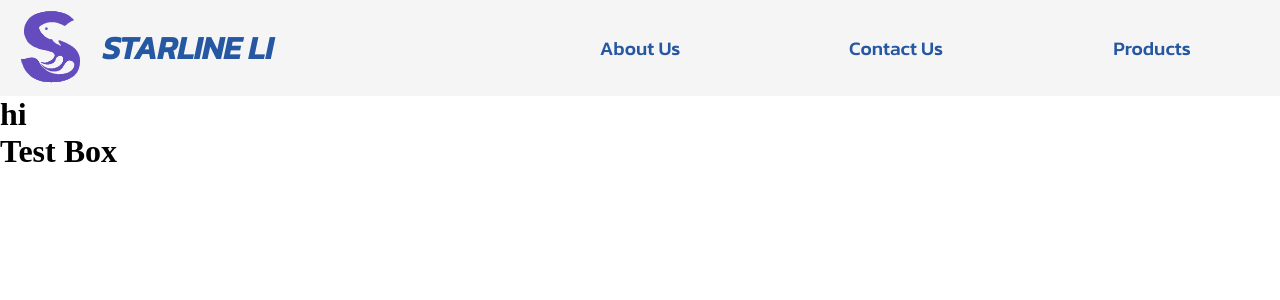
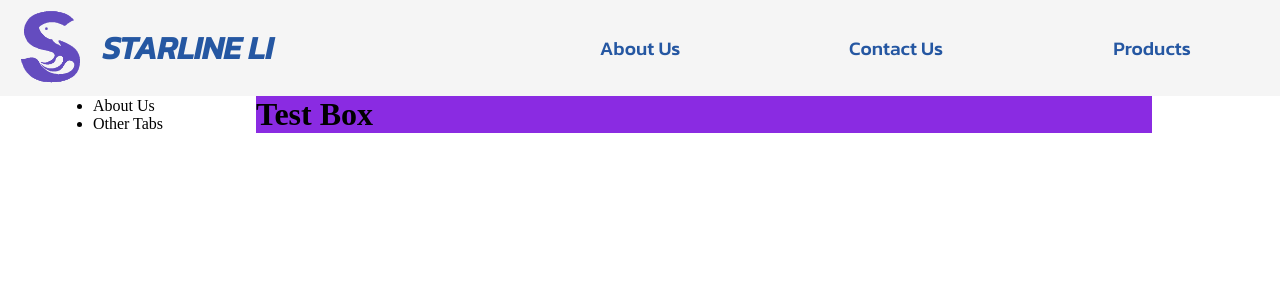
Before and after one commit to Simoidne/Starline-Li-onto-React, a React (Create React App) app: page /About-us in a window 1280 px wide. Shown: the top 300 px of the page. Built offline with nearby package versions, Linux system fonts and the light colour scheme.

Commit message:
added things from local repo

```diff
--- a/src/components/page_components/CSS_components/about-us.css
+++ b/src/components/page_components/CSS_components/about-us.css
@@ -1,4 +1,21 @@
+.aboutUsPage {
+    height: 100%;
+    width: 100%;
+    display: flex;
+    align-items: center;
+}
+
 .testBox {
-    height: 100px;
-    width: 100px;
+    height: 100%;
+    width: 70%;
+    background-color: blueviolet;
 }
+
+.aboutUsNav {
+    height: 100%;
+    width: 20%;
+    position: sticky;
+    display: flex;
+    justify-content: center;
+    align-items: center;
+}
--- a/src/components/page_components/about-us-components/TestBox.js
+++ b/src/components/page_components/about-us-components/TestBox.js
@@ -1,10 +1,21 @@
 import { motion } from 'framer-motion';
 
 const TestBox = () => (
-    <div>
-        <motion.div/>
+    <motion.div
+        className='testBox'
+        animate={{
+            scale: [1, 5, 2, 1, 1],
+            rotate: [0, 0, 90, 270, 0],
+            borderRadius: ["0%", "0%", "50%", "50%", "0%"]
+        }}
+        transition={{
+            duration: 2,
+            ease: "easeInOut",
+            times: [0, 0.2, 0.5, 0.8, 1],
+            repeat: 1,
+        }}>
         <h1>Test Box</h1>
-    </div>
+    </motion.div>
 );
 
 export default TestBox
--- /dev/null
+++ b/src/components/page_components/about-us-components/aboutUsNav.js
@@ -0,0 +1,11 @@
+
+const AboutUsNav = () => (
+    <div className="aboutUsNav">
+        <ul>
+            <li>About Us</li>
+            <li>Other Tabs</li>
+        </ul>
+    </div>
+)
+
+export default AboutUsNav
--- a/src/components/page_components/about-us.js
+++ b/src/components/page_components/about-us.js
@@ -1,5 +1,7 @@
 // import Banner from './about-us-components/AboutUsBanner'
 import TestBox from './about-us-components/TestBox';
+import AboutUsNav from './about-us-components/aboutUsNav'
+import './CSS_components/about-us.css'
 
 function AboutUs() {
     return (
@@ -10,8 +12,8 @@ function AboutUs() {
         // our store location
         // TODO add about us content
         // <h1>Coming Soon</h1>
-        <div>
-            <h1> hi</h1>
+        <div className='aboutUsPage'>
+            <AboutUsNav />
             <TestBox />
         </div>
     );
--- a/src/components/page_components/slideshow_components/Slideshow.js
+++ b/src/components/page_components/slideshow_components/Slideshow.js
@@ -4,7 +4,7 @@ import NextButton from "./NextButton"
 import { useState } from "react"
 
 // This is the Slideshow Displayed on the home page.
-function Slideshow() {
+const Slideshow = () => {
   const [currentSlide, setCurrentSlide] = useState(0)
   const slideNum = 3
 
@@ -14,7 +14,6 @@ function Slideshow() {
     } else {
       setCurrentSlide(currentSlide - 1)
     }
-    console.log("Prev Button Clicked!")
   }
 
   const nextButtonClicked = () => {
@@ -23,7 +22,6 @@ function Slideshow() {
     } else {
       setCurrentSlide(currentSlide + 1)
     }
-    console.log("Next Button Clicked!")
   }
 
   return (
```
